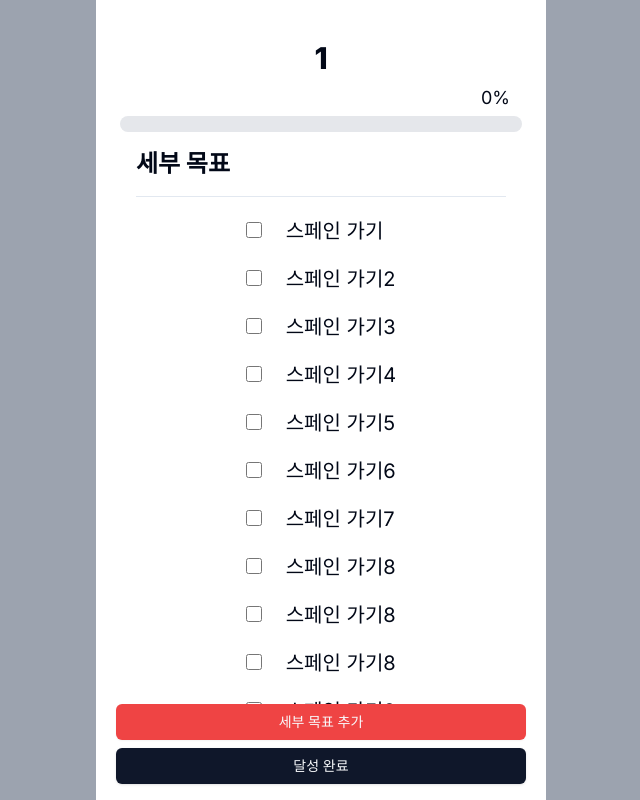
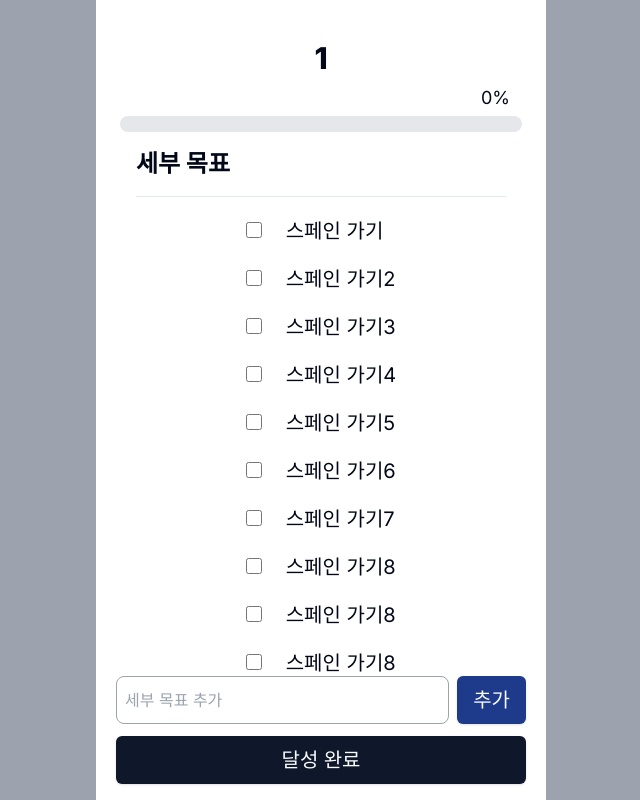
Before and after one commit to sweb-org/2024-WINTER-IRURI, a Next.js app: page /bucket/1 in a window 1280 px wide. Shown: the whole page, without its empty margins (319-959 px from the left). Built offline with nearby package versions, Linux system fonts and the light colour scheme.

Commit message:
feat: 세부 목표 추가 폼 추가
+ feat: progress-bar 색상 변경

```diff
--- a/src/app/bucket/[slug]/page.tsx
+++ b/src/app/bucket/[slug]/page.tsx
@@ -6,6 +6,7 @@ import ProgressBar from '@/components/progress/progress-bar'
 import { fetchDummyData } from '@/apis/api'
 import { Button } from '@/components/ui/button'
 import LoadingSpinner from '@/components/loading/loading'
+import AddForm from '@/components/form/add-form'
 
 interface Props {
   params: {
@@ -47,6 +48,10 @@ function BucketDetailPage({ params }: Props) {
   const selectedItems = checkedItems.size
   const progress = Math.round((selectedItems / totalItems) * 100)
 
+  const handleAddGoal = (goal: string) => {
+    setDummyData([...dummyData, goal])
+  }
+
   return (
     <div className="flex h-screen flex-col">
       <div className="flex justify-center p-10 text-3xl font-extrabold">
@@ -86,9 +91,9 @@ function BucketDetailPage({ params }: Props) {
           </div>
         </div>
       )}
-      <div className="mx-5 mb-4 flex flex-col gap-2">
-        <Button variant="destructive">세부 목표 추가</Button>
-        <Button>달성 완료</Button>
+      <div className="mx-5 mb-4 flex flex-col gap-3">
+        <AddForm onSubmit={handleAddGoal} placeholder="세부 목표 추가" />
+        <Button className="h-12 text-xl">달성 완료</Button>
       </div>
     </div>
   )
--- /dev/null
+++ b/src/components/form/add-form.tsx
@@ -0,0 +1,36 @@
+'use client'
+
+import React, { useState } from 'react'
+import { Button } from '@/components/ui/button'
+
+interface Props {
+  onSubmit: (goal: string) => void
+  placeholder: string
+}
+
+function AddForm({ onSubmit, placeholder }: Props) {
+  const [addDetail, setAddDetail] = useState('')
+
+  const handleSubmit = (e: React.FormEvent) => {
+    e.preventDefault()
+    onSubmit(addDetail)
+    setAddDetail('')
+  }
+
+  return (
+    <form onSubmit={handleSubmit} className="flex w-full gap-2">
+      <input
+        type="text"
+        value={addDetail}
+        onChange={(e) => setAddDetail(e.target.value)}
+        placeholder={placeholder}
+        className="flex-grow rounded-lg border border-gray-400 p-2"
+      />
+      <Button type="submit" className="h-12 bg-blue-900 text-xl">
+        추가
+      </Button>
+    </form>
+  )
+}
+
+export default AddForm
--- a/src/components/progress/progress-bar.tsx
+++ b/src/components/progress/progress-bar.tsx
@@ -12,7 +12,7 @@ function ProgressBar({ percentage }: ProgressBarProps) {
       </div>
       <div className="relative h-4 w-full overflow-hidden rounded-lg bg-gray-200">
         <div
-          className="absolute left-0 top-0 h-full bg-red-500"
+          className="absolute left-0 top-0 h-full bg-sky-700"
           style={{
             width: `${percentage}%`,
             transition: 'width 0.5s ease-in-out',
```
